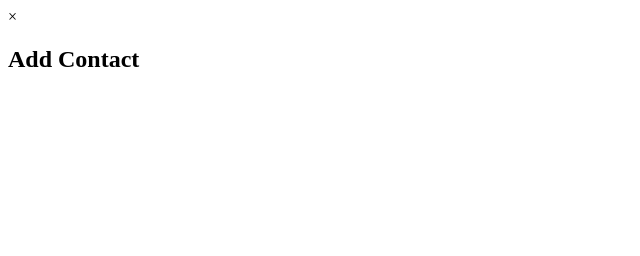
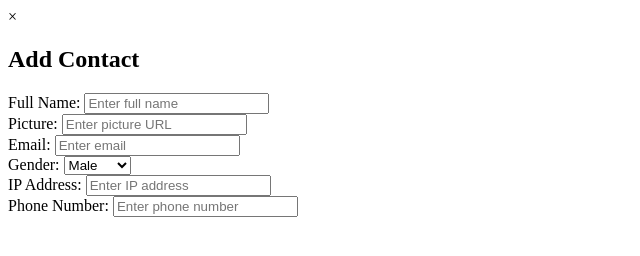
Before and after one commit to qamarabdiaziz/contact-manager, a plain HTML site: page index.html in a window 1280 px wide. Shown: the whole page, without its empty margins (0-640 px from the left). Drawn offline with Linux system fonts and the light colour scheme.

Commit message:
Created form for adding contacts.

```diff
--- a/index.html
+++ b/index.html
@@ -12,6 +12,37 @@
           <div class="modal-content">
             <span class="close">&times;</span>
             <h2>Add Contact</h2>
+            <form id="contact-form">
+
+                    <div class="form-group">
+                      <label for="fullname">Full Name:</label>
+                      <input type="text" class="form-control" id="fullname" placeholder="Enter full name"
+                    </div>
+                    <div class="form-group">
+                      <label for="picture">Picture:</label>
+                      <input type="text" class="form-control" id="picture" placeholder="Enter picture URL"
+                    </div>
+                    <div class="form-group">
+                      <label for="email">Email:</label>
+                      <input type="email" class="form-control" id="email" placeholder="Enter email"
+                    </div>
+                    <div class="form-group">
+                      <label for="gender">Gender:</label>
+                      <select class="form-select" id="gender"
+                        <option value="">Select gender</option>
+                        <option value="male">Male</option>
+                        <option value="female">Female</option>
+                      </select>
+                    </div>
+                    <div class="form-group">
+                      <label for="ip_address">IP Address:</label>
+                      <input type="text" class="form-control" id="ip_address" placeholder="Enter IP address"
+                    </div>
+                    <div class="form-group">
+                      <label for="phone_number">Phone Number:</label>
+                      <input type="tel" class="form-control" id="phone_number" placeholder="Enter phone number"
+                    </div>
+
 
 </body>
 </html>
```
